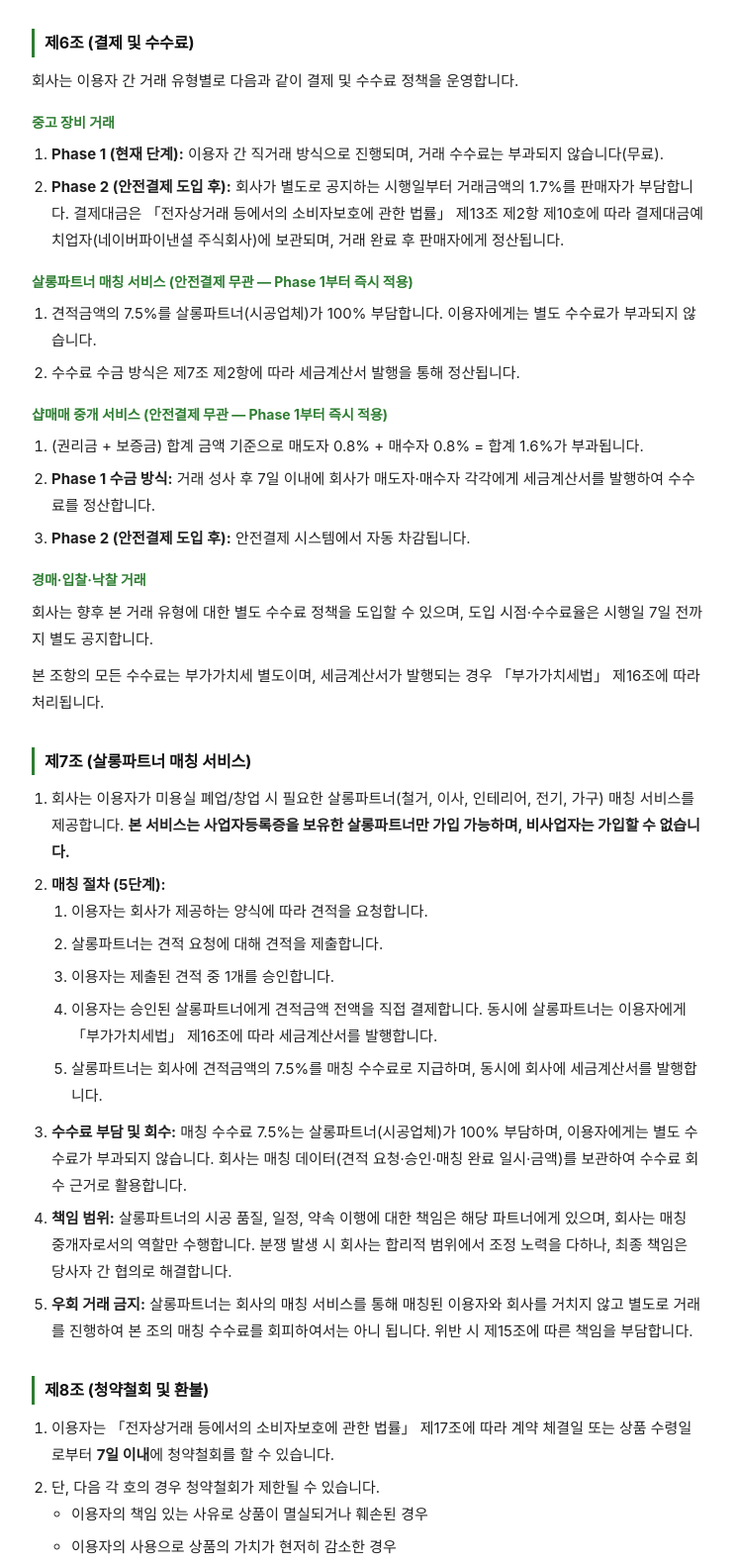
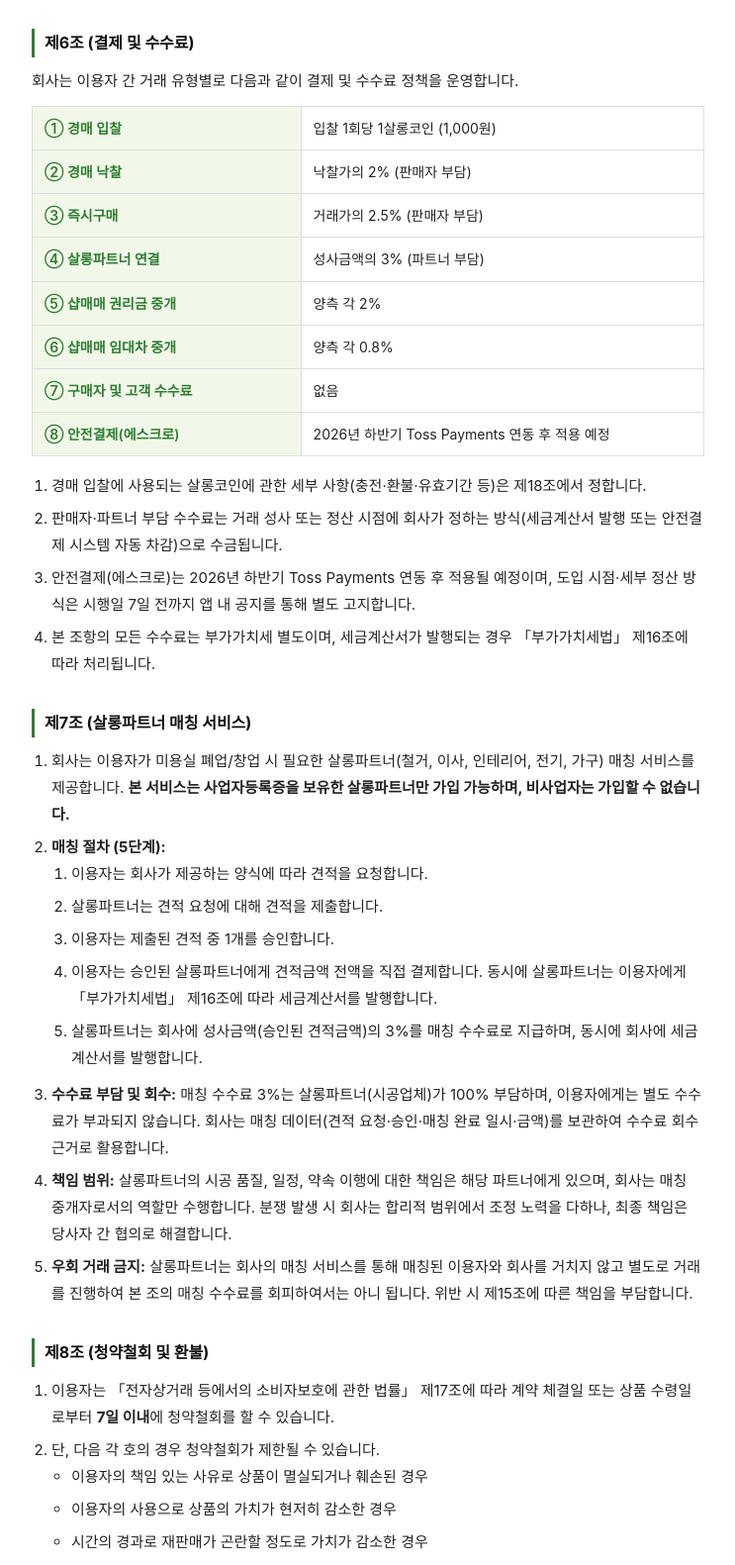
Before and after one commit to cssalonmarket-droid/salonmarket-privacy, a plain HTML site: page terms.html in a window 1280 px wide. Shown: the part 1219-2800 px from the top of the page at 99% size, without its empty margins (268-1011 px from the left). Drawn offline with Linux system fonts and the light colour scheme.

Commit message:
feat: terms v3 saloncoin+fee, privacy v2 toss-pg

```diff
--- a/terms.html
+++ b/terms.html
@@ -87,7 +87,7 @@
 <body>
 
   <h1>살롱마켓 이용약관</h1>
-  <p class="subtitle">시행일: 2026년 5월 7일 &nbsp;|&nbsp; 최종 수정일: 2026년 5월 7일</p>
+  <p class="subtitle">버전: v3 &nbsp;|&nbsp; 시행일: 2026년 5월 20일 &nbsp;|&nbsp; 최종 수정일: 2026년 5월 20일</p>
 
   <h2>제1조 (목적)</h2>
   <p>본 약관은 살롱마켓(이하 "회사")이 운영하는 모바일 애플리케이션 "살롱마켓"(이하 "서비스")의 이용과 관련하여 회사와 이용자 간의 권리, 의무 및 책임사항, 서비스 이용 조건 및 절차 등 기본적인 사항을 규정함을 목적으로 합니다.</p>
@@ -129,29 +129,23 @@
   <h2>제6조 (결제 및 수수료)</h2>
   <p>회사는 이용자 간 거래 유형별로 다음과 같이 결제 및 수수료 정책을 운영합니다.</p>
 
-  <h3>중고 장비 거래</h3>
+  <table>
+    <tr><th>① 경매 입찰</th><td>입찰 1회당 1살롱코인 (1,000원)</td></tr>
+    <tr><th>② 경매 낙찰</th><td>낙찰가의 2% (판매자 부담)</td></tr>
+    <tr><th>③ 즉시구매</th><td>거래가의 2.5% (판매자 부담)</td></tr>
+    <tr><th>④ 살롱파트너 연결</th><td>성사금액의 3% (파트너 부담)</td></tr>
+    <tr><th>⑤ 샵매매 권리금 중개</th><td>양측 각 2%</td></tr>
+    <tr><th>⑥ 샵매매 임대차 중개</th><td>양측 각 0.8%</td></tr>
+    <tr><th>⑦ 구매자 및 고객 수수료</th><td>없음</td></tr>
+    <tr><th>⑧ 안전결제(에스크로)</th><td>2026년 하반기 Toss Payments 연동 후 적용 예정</td></tr>
+  </table>
+
   <ol>
-    <li><strong>Phase 1 (현재 단계):</strong> 이용자 간 직거래 방식으로 진행되며, 거래 수수료는 부과되지 않습니다(무료).</li>
-    <li><strong>Phase 2 (안전결제 도입 후):</strong> 회사가 별도로 공지하는 시행일부터 거래금액의 1.7%를 판매자가 부담합니다. 결제대금은 「전자상거래 등에서의 소비자보호에 관한 법률」 제13조 제2항 제10호에 따라 결제대금예치업자(네이버파이낸셜 주식회사)에 보관되며, 거래 완료 후 판매자에게 정산됩니다.</li>
+    <li>경매 입찰에 사용되는 살롱코인에 관한 세부 사항(충전·환불·유효기간 등)은 제18조에서 정합니다.</li>
+    <li>판매자·파트너 부담 수수료는 거래 성사 또는 정산 시점에 회사가 정하는 방식(세금계산서 발행 또는 안전결제 시스템 자동 차감)으로 수금됩니다.</li>
+    <li>안전결제(에스크로)는 2026년 하반기 Toss Payments 연동 후 적용될 예정이며, 도입 시점·세부 정산 방식은 시행일 7일 전까지 앱 내 공지를 통해 별도 고지합니다.</li>
+    <li>본 조항의 모든 수수료는 부가가치세 별도이며, 세금계산서가 발행되는 경우 「부가가치세법」 제16조에 따라 처리됩니다.</li>
   </ol>
-
-  <h3>살롱파트너 매칭 서비스 (안전결제 무관 — Phase 1부터 즉시 적용)</h3>
-  <ol>
-    <li>견적금액의 7.5%를 살롱파트너(시공업체)가 100% 부담합니다. 이용자에게는 별도 수수료가 부과되지 않습니다.</li>
-    <li>수수료 수금 방식은 제7조 제2항에 따라 세금계산서 발행을 통해 정산됩니다.</li>
-  </ol>
-
-  <h3>샵매매 중개 서비스 (안전결제 무관 — Phase 1부터 즉시 적용)</h3>
-  <ol>
-    <li>(권리금 + 보증금) 합계 금액 기준으로 매도자 0.8% + 매수자 0.8% = 합계 1.6%가 부과됩니다.</li>
-    <li><strong>Phase 1 수금 방식:</strong> 거래 성사 후 7일 이내에 회사가 매도자·매수자 각각에게 세금계산서를 발행하여 수수료를 정산합니다.</li>
-    <li><strong>Phase 2 (안전결제 도입 후):</strong> 안전결제 시스템에서 자동 차감됩니다.</li>
-  </ol>
-
-  <h3>경매·입찰·낙찰 거래</h3>
-  <p>회사는 향후 본 거래 유형에 대한 별도 수수료 정책을 도입할 수 있으며, 도입 시점·수수료율은 시행일 7일 전까지 별도 공지합니다.</p>
-
-  <p>본 조항의 모든 수수료는 부가가치세 별도이며, 세금계산서가 발행되는 경우 「부가가치세법」 제16조에 따라 처리됩니다.</p>
 
   <h2>제7조 (살롱파트너 매칭 서비스)</h2>
   <ol>
@@ -162,10 +156,10 @@
         <li>살롱파트너는 견적 요청에 대해 견적을 제출합니다.</li>
         <li>이용자는 제출된 견적 중 1개를 승인합니다.</li>
         <li>이용자는 승인된 살롱파트너에게 견적금액 전액을 직접 결제합니다. 동시에 살롱파트너는 이용자에게 「부가가치세법」 제16조에 따라 세금계산서를 발행합니다.</li>
-        <li>살롱파트너는 회사에 견적금액의 7.5%를 매칭 수수료로 지급하며, 동시에 회사에 세금계산서를 발행합니다.</li>
+        <li>살롱파트너는 회사에 성사금액(승인된 견적금액)의 3%를 매칭 수수료로 지급하며, 동시에 회사에 세금계산서를 발행합니다.</li>
       </ol>
     </li>
-    <li><strong>수수료 부담 및 회수:</strong> 매칭 수수료 7.5%는 살롱파트너(시공업체)가 100% 부담하며, 이용자에게는 별도 수수료가 부과되지 않습니다. 회사는 매칭 데이터(견적 요청·승인·매칭 완료 일시·금액)를 보관하여 수수료 회수 근거로 활용합니다.</li>
+    <li><strong>수수료 부담 및 회수:</strong> 매칭 수수료 3%는 살롱파트너(시공업체)가 100% 부담하며, 이용자에게는 별도 수수료가 부과되지 않습니다. 회사는 매칭 데이터(견적 요청·승인·매칭 완료 일시·금액)를 보관하여 수수료 회수 근거로 활용합니다.</li>
     <li><strong>책임 범위:</strong> 살롱파트너의 시공 품질, 일정, 약속 이행에 대한 책임은 해당 파트너에게 있으며, 회사는 매칭 중개자로서의 역할만 수행합니다. 분쟁 발생 시 회사는 합리적 범위에서 조정 노력을 다하나, 최종 책임은 당사자 간 협의로 해결합니다.</li>
     <li><strong>우회 거래 금지:</strong> 살롱파트너는 회사의 매칭 서비스를 통해 매칭된 이용자와 회사를 거치지 않고 별도로 거래를 진행하여 본 조의 매칭 수수료를 회피하여서는 아니 됩니다. 위반 시 제15조에 따른 책임을 부담합니다.</li>
   </ol>
@@ -277,8 +271,18 @@
     📧 cs.salonmarket@gmail.com
   </div>
 
+  <h2>제18조 (살롱코인)</h2>
+  <ol>
+    <li>살롱코인은 살롱마켓 앱 내 경매 입찰에만 사용 가능한 디지털 이용권입니다.</li>
+    <li>1살롱코인은 1,000원이며, Toss Payments를 통해 충전합니다.</li>
+    <li>살롱코인은 현금으로 환전되지 않습니다.</li>
+    <li>충전 후 7일 이내 미사용 코인에 한해 환불이 가능합니다. 사용된 코인은 환불되지 않습니다. (근거: 「전자상거래 등에서의 소비자보호에 관한 법률」 제17조 제2항, 디지털 콘텐츠에 대한 청약철회 제한)</li>
+    <li>살롱코인의 유효기간은 충전일로부터 5년입니다.</li>
+    <li>부정하게 취득되거나 타인에게 양도된 코인은 즉시 회수되며, 관련 계정은 제재될 수 있습니다.</li>
+  </ol>
+
   <footer>
-    <p>살롱마켓 · 본 약관은 2026년 5월 7일부터 시행됩니다.</p>
+    <p>살롱마켓 · 본 약관(v3)은 2026년 5월 20일부터 시행됩니다.</p>
   </footer>
 
 </body>
```
Also changed, not shown: privacy.html (+17 -3 lines).
